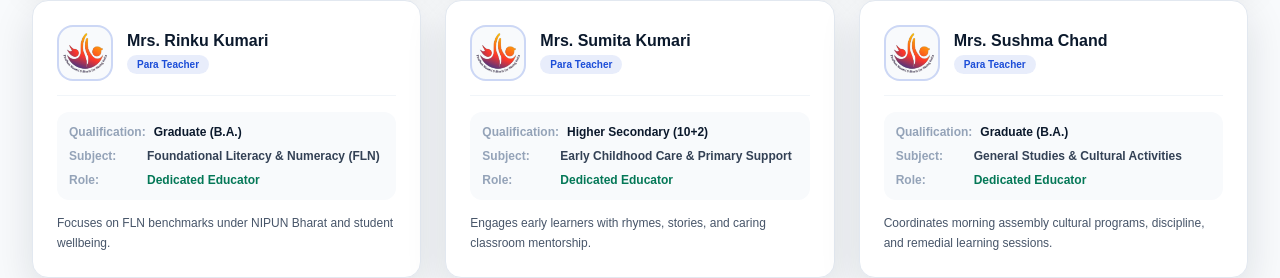
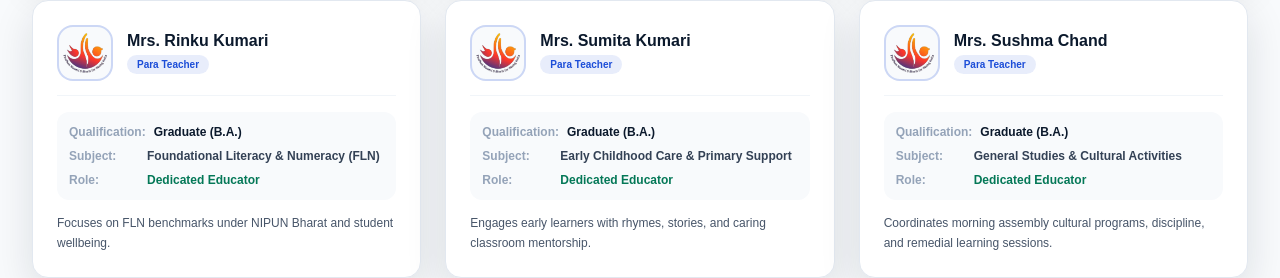
Before and after one commit to RohanShill/School-Website, a Next.js app: page /about in a window 1280 px wide. Shown: the part 2599-2877 px from the top of the page. Built offline with nearby package versions, Linux system fonts and the light colour scheme.

Commit message:
fix: update Mrs. Sumita Kumari qualification to Graduate (B.A.)

```diff
--- a/src/data/schoolData.ts
+++ b/src/data/schoolData.ts
@@ -367,8 +367,8 @@ export const schoolData = {
       nameHindi: 'श्रीमती सुमिता कुमारी',
       role: 'Para Teacher',
       roleHindi: 'सहायक अध्यापिका (Para Teacher)',
-      qualification: 'Higher Secondary (10+2)',
-      qualificationHindi: 'उच्च माध्यमिक (10+2)',
+      qualification: 'Graduate (B.A.)',
+      qualificationHindi: 'स्नातक (B.A.)',
       subject: 'Early Childhood Care & Primary Support',
       subjectHindi: 'प्रारंभिक बाल देखभाल एवं प्राथमिक शिक्षण',
       experience: 'Dedicated Educator',
```
